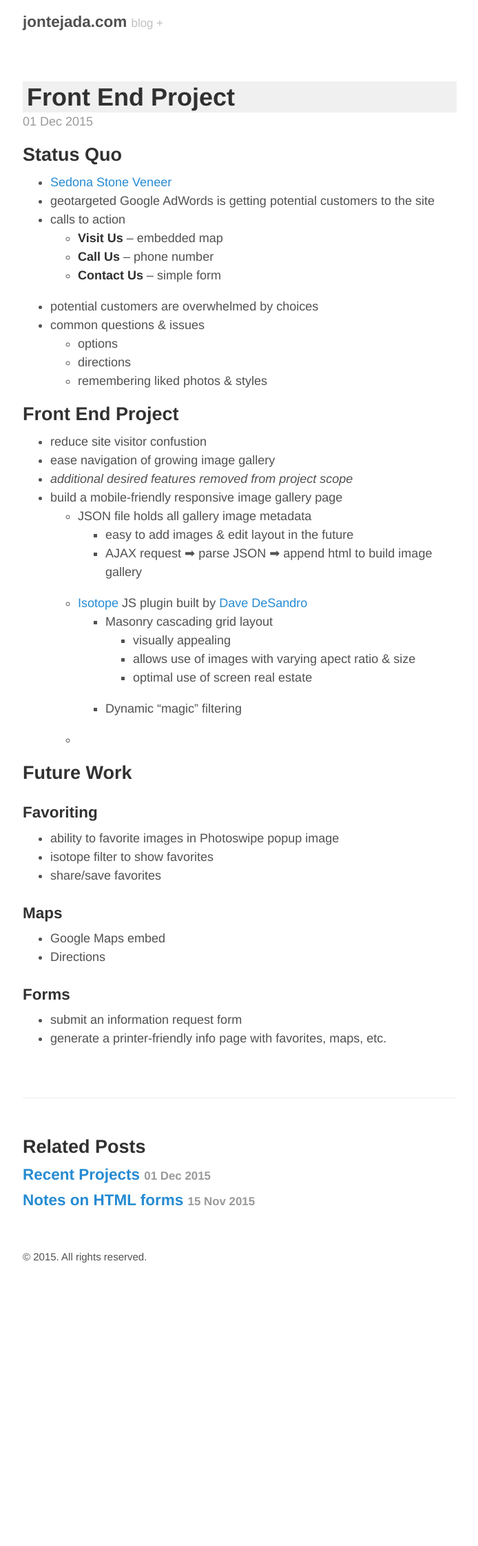
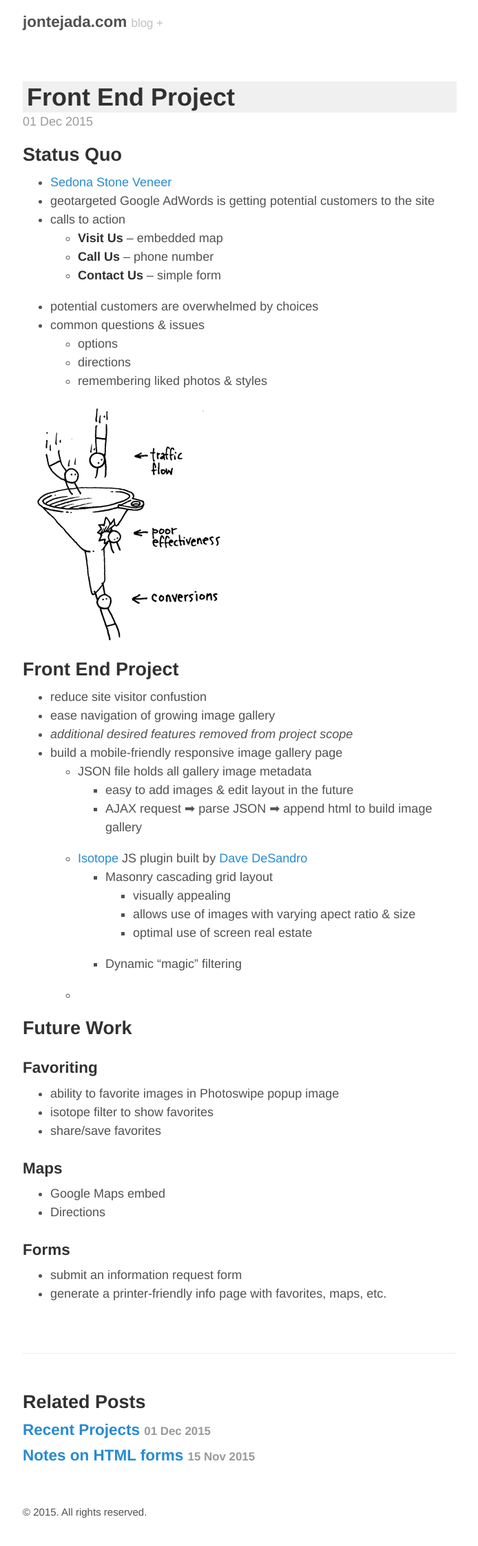
Before and after one commit to jontejada/jontejada.github.io, a Jekyll site: the page built from _posts/2015-12-01-ssv.md, in a window 1280 px wide. Shown: the whole page at 69% size, without its empty margins (292-986 px from the left). Built offline with Jekyll 4.4.1, drawn with Linux system fonts in a browser that asks for light colours; before the commit the page ends 1871 px from its top, so only the background shows below that.

Commit message:
ssv post edits

```diff
--- a/_posts/2015-12-01-ssv.md
+++ b/_posts/2015-12-01-ssv.md
@@ -17,6 +17,8 @@ categories: galvanize projects
 	* options
 	* directions
 	* remembering liked photos & styles
+
+![funnel]({{ site.baseurl }}/assets/funnel.png)
 
 
 ##Front End Project
```
Also changed, not shown: assets/funnel.png (added).
